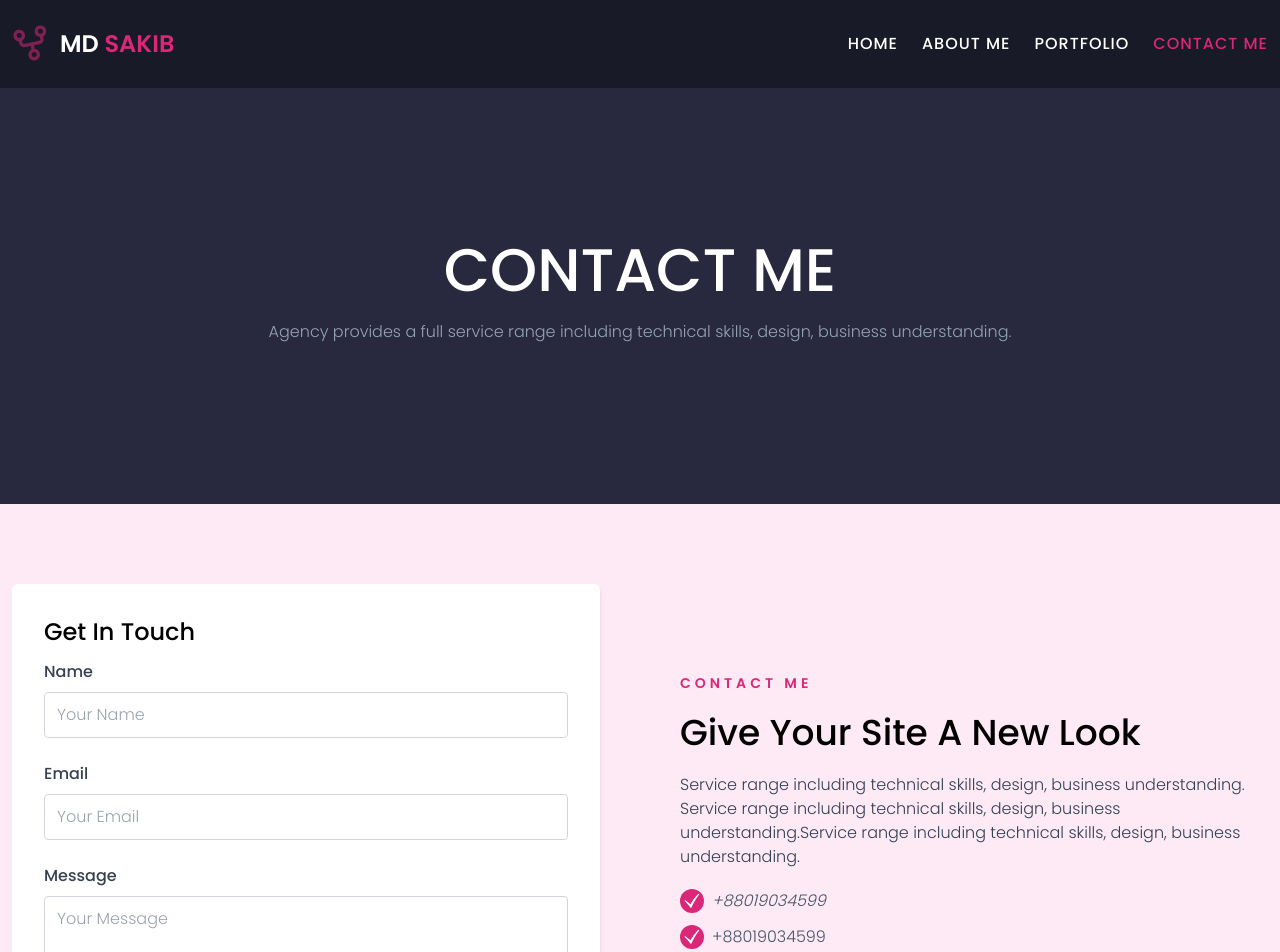
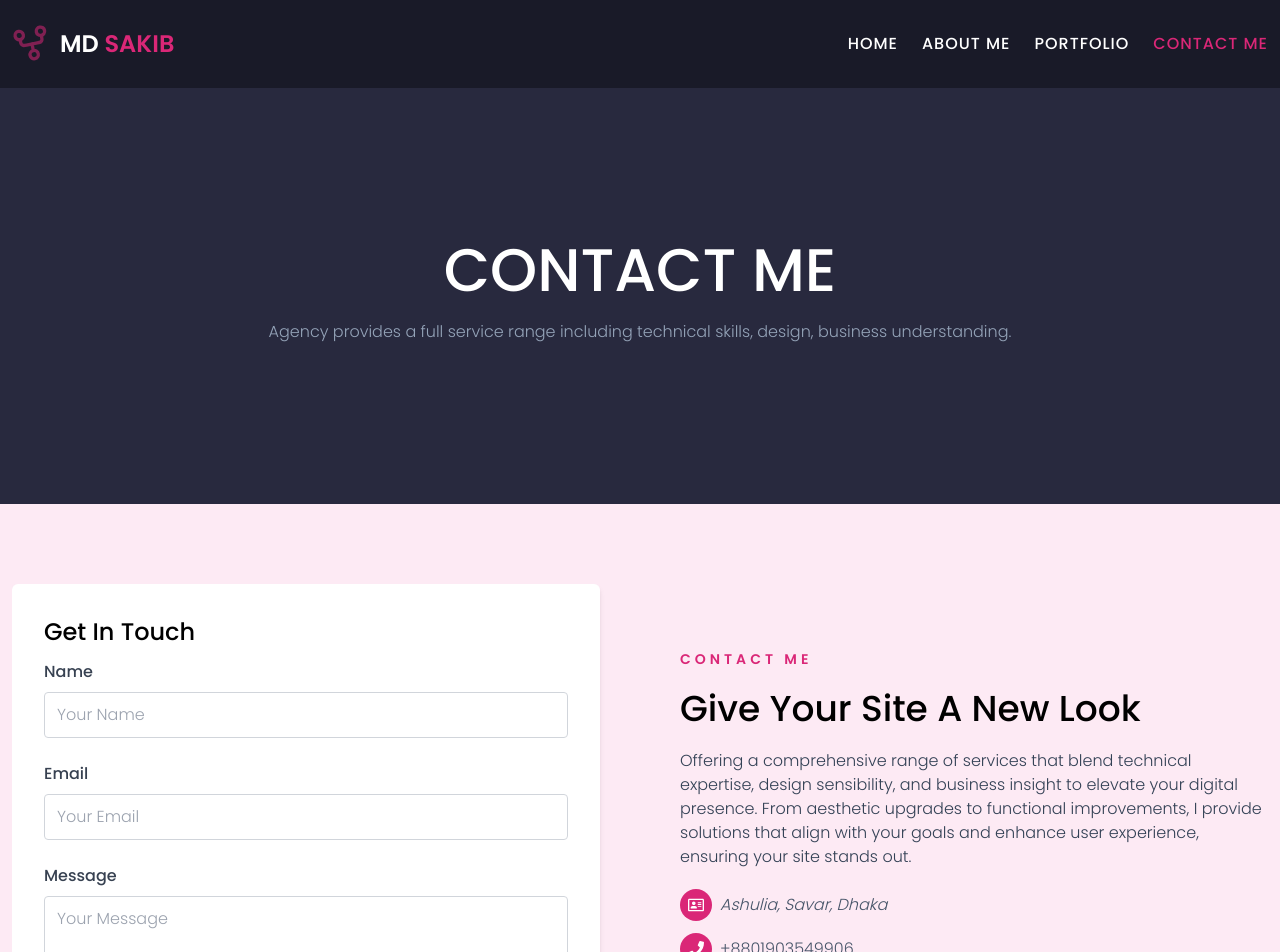
Before and after one commit to mdsakibhossen/portfolio, a Next.js app: page /contact-me in a window 1280 px wide. Shown: the top 952 px of the page. Built offline with nearby package versions, Linux system fonts and the light colour scheme.

Commit message:
Updated: Contact Content

```diff
--- a/src/components/contact-form/ContactForm.jsx
+++ b/src/components/contact-form/ContactForm.jsx
@@ -73,7 +73,7 @@ const ContactForm = () => {
         }
       );
   };
-  const isFormInView = useInView(formRef, { amount: 0.25 });
+  const isFormInView = useInView(formRef, { amount: 0.25, once: true });
   return (
     <motion.div
       ref={ref}
@@ -149,7 +149,11 @@ const ContactForm = () => {
           <motion.button
             variants={childVariants}
             type="submit"
-            className="bg-secondary-400 text-white px-6 py-3 rounded hover:bg-secondary-400"
+            whileHover={{
+              scale: 1.15,
+              transition: { type: "spring", stiffness: 300 },
+            }}
+            className="bg-secondary-400 text-white px-6 py-3 rounded"
           >
             Send Message
           </motion.button>
--- a/src/components/contact/Contact.jsx
+++ b/src/components/contact/Contact.jsx
@@ -1,35 +1,15 @@
 "use client";
 
 import SecContainer from "@/components/sec-container/SecContainer";
-import { GiCheckMark } from "react-icons/gi";
 
 // Importing motion from Framer Motion for stagger animation
 import { motion, useInView } from "framer-motion";
 import Link from "next/link";
 import { useRef } from "react";
 import ContactForm from "@/components/contact-form/ContactForm";
+import { contactInfos } from "@/lib/contactInfos";
 
 const Contact = () => {
-  const contactInfos = [
-    {
-      id: 1,
-      icon: GiCheckMark,
-      info: "+88019034599",
-      href: "",
-    },
-    {
-      id: 2,
-      icon: GiCheckMark,
-      info: "+88019034599",
-      href: "+88019034599",
-    },
-    {
-      id: 3,
-      icon: GiCheckMark,
-      info: "+88019034599",
-      href: "+88019034599",
-    },
-  ];
   // Animation Variants
   const parentVariants = {
     hidden: { y: 150, opacity: 0 },
@@ -37,7 +17,7 @@ const Contact = () => {
       opacity: 1,
       y: 0,
       transition: {
-        delay: 1.5,
+        delay: 1,
         staggerChildren: 0.1,
         when: "beforeChildren",
         type: "spring",
@@ -60,11 +40,10 @@ const Contact = () => {
     },
   };
   const contentRef = useRef(null);
-  const isContentInView = useInView(contentRef, { amount: 0.2 });
+  const isContentInView = useInView(contentRef, { amount: 0.2, once: true });
 
   return (
     <SecContainer className={"py-20 bg-secondary-50"}>
-      {/* <SecHeader title="Who I Am?" tag="About Me" /> */}
       <div className="flex flex-col-reverse lg:flex-row justify-between items-center gap-10 lg:gap-20 overflow-hidden">
         <div className="flex-1 w-full">
           <ContactForm />
@@ -91,10 +70,11 @@ const Contact = () => {
             Give Your Site A New Look
           </motion.h2>
           <motion.p variants={childVariants} className="text-slate-700">
-            Service range including technical skills, design, business
-            understanding. Service range including technical skills, design,
-            business understanding.Service range including technical skills,
-            design, business understanding.
+            Offering a comprehensive range of services that blend technical
+            expertise, design sensibility, and business insight to elevate your
+            digital presence. From aesthetic upgrades to functional
+            improvements, I provide solutions that align with your goals and
+            enhance user experience, ensuring your site stands out.
           </motion.p>
           <ul className="text-slate-600 flex flex-col gap-3">
             {contactInfos.map((item) => (
@@ -103,7 +83,7 @@ const Contact = () => {
                 key={item.id}
                 className="flex items-center gap-2"
               >
-                <span className="flex justify-center items-center w-6 h-6 rounded-full bg-secondary-400 text-white">
+                <span className="flex justify-center items-center w-8 h-8 rounded-full bg-secondary-400 text-white">
                   <item.icon />
                 </span>
                 {item.href ? (
@@ -125,7 +105,7 @@ const Contact = () => {
             className="inline-block"
           >
             <Link
-              href={""}
+              href={"https://www.linkedin.com/in/mdsakibhossen/"}
               target="_blank"
               rel="noopener noreferrer"
               className="inline-block px-5 py-2 text-sm font-semibold bg-secondary-400 text-white rounded-full shadow-lg hover:bg-secondary-500 transition-all duration-300 transform hover:scale-105 mt-5"
--- a/src/components/home-page/about/About.jsx
+++ b/src/components/home-page/about/About.jsx
@@ -119,7 +119,7 @@ const About = () => {
           >
             Professional Web Developer
           </motion.h2>
-          <motion.p variants={childVariants}>
+          <motion.p variants={childVariants} className=" leading-7 tracking-wide">
             I&apos;m a dedicated Full Stack Web Developer with a passion for
             creating efficient, responsive, and user-friendly digital solutions.
             With expertise in both frontend and backend development, I
--- a/src/components/home-page/services/Services.jsx
+++ b/src/components/home-page/services/Services.jsx
@@ -8,7 +8,7 @@ const Services = () => {
   return (
     <SecContainer className={"py-20 bg-secondary-50"}>
       <SecHeader title="How I Can Help You With" tag="Services" />
-      <div className="mt-5 md:mt-8 lg:mt-10 grid gap-8 grid-cols-1 sm:grid-cols-2 lg:grid-cols-3">
+      <div className="mt-5 md:mt-8 lg:mt-10 grid gap-8 grid-cols-1 md:grid-cols-2 xl:grid-cols-3">
         {services.map((service) => (
           <ServiceCard key={service.id} service={service} />
         ))}
--- /dev/null
+++ b/src/lib/contactInfos.js
@@ -0,0 +1,22 @@
+import { FaPhone, FaRegAddressCard } from "react-icons/fa";
+import { MdOutlineMail } from "react-icons/md";
+export const contactInfos = [
+    {
+        id: 1,
+        icon: FaRegAddressCard,
+        info: "Ashulia, Savar, Dhaka",
+        href: "",
+    },
+    {
+        id: 2,
+        icon: FaPhone,
+        info: "+8801903549906",
+        href: "tel:+8801903549906",
+    },
+    {
+        id: 3,
+        icon: MdOutlineMail,
+        info: "sakib.hossen0143@gmail.com",
+        href: "mailto:sakib.hossen0143@gmail.com",
+    },
+];
```
